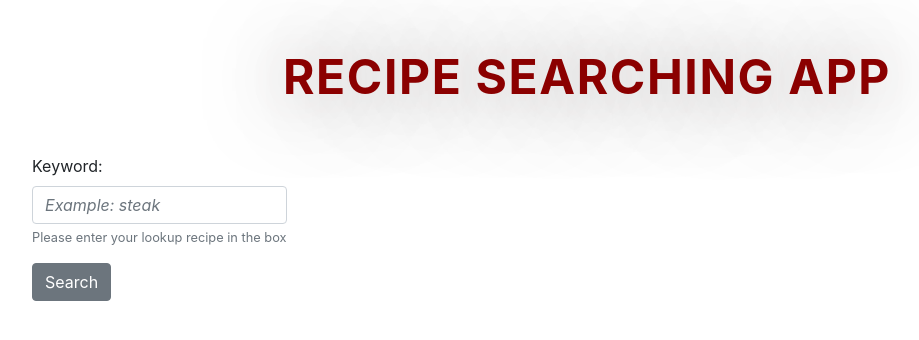
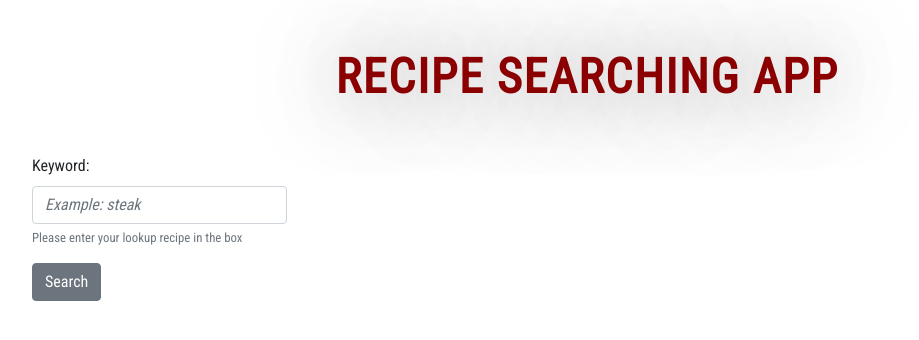
Before and after one commit to dennis-IT/react-bootstrap-recipe-search, a React (Create React App) app: page / in a window 1280 px wide. Shown: the top 340 px of the page, without its empty margins (53-972 px from the left). Built offline with nearby package versions, Linux system fonts and the light colour scheme.

Commit message:
Updated css

```diff
--- a/src/index.css
+++ b/src/index.css
@@ -1,8 +1,10 @@
+@import url('https://fonts.googleapis.com/css2?family=Roboto+Condensed&display=swap');
+
 body {
   margin: 0;
-  font-family: -apple-system, BlinkMacSystemFont, 'Segoe UI', 'Roboto', 'Oxygen',
+  font-family: 'Roboto Condensed', -apple-system, BlinkMacSystemFont, 'Segoe UI', 'Roboto', 'Oxygen',
     'Ubuntu', 'Cantarell', 'Fira Sans', 'Droid Sans', 'Helvetica Neue',
-    sans-serif;
+    sans-serif !important;
   -webkit-font-smoothing: antialiased;
   -moz-osx-font-smoothing: grayscale;
 }
```
